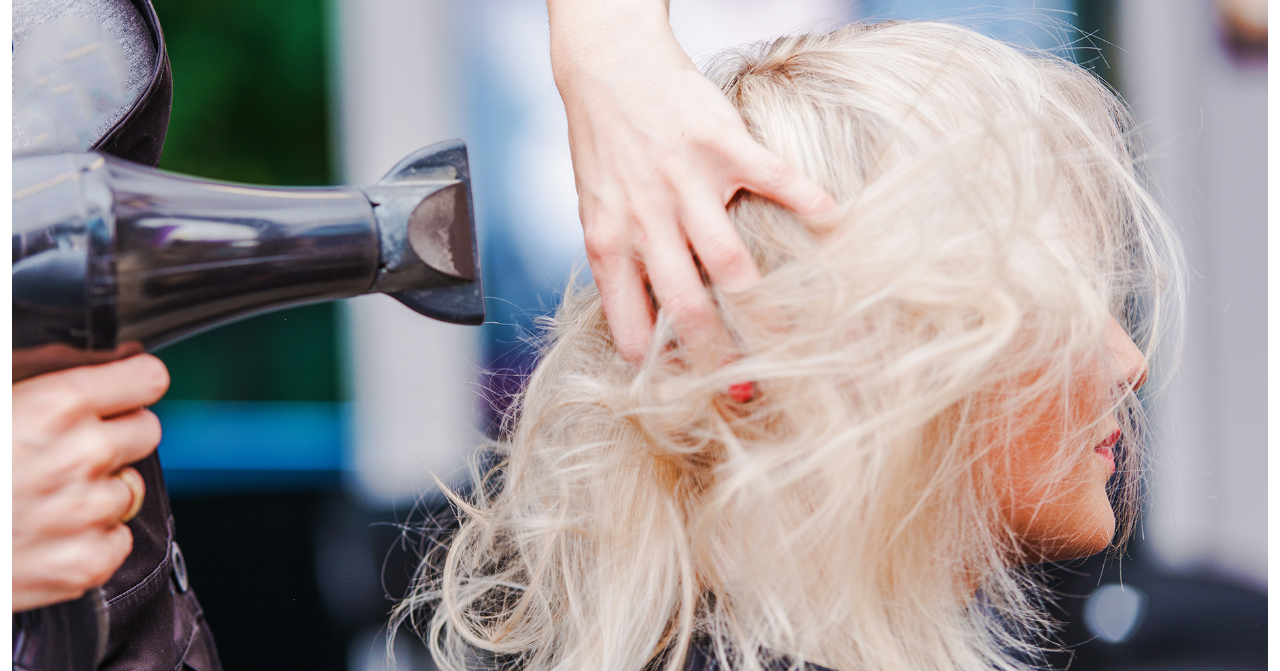
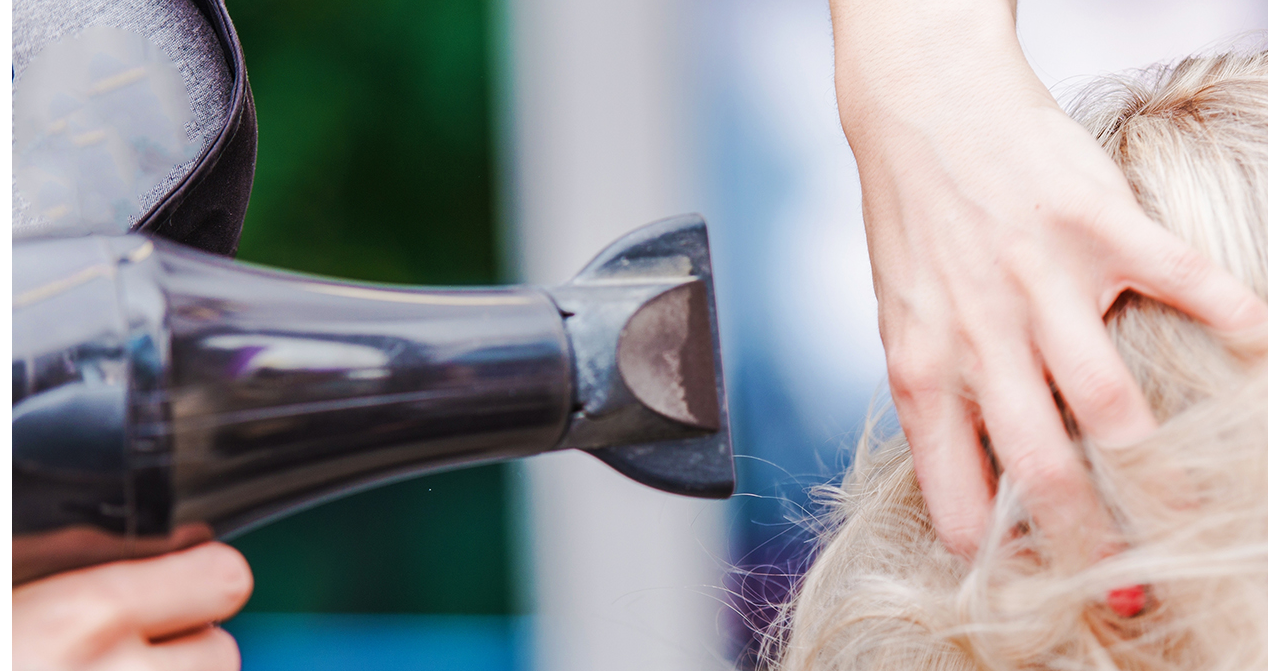
Before and after one commit to Agustin5/webPeluqueriaMartinez, a plain HTML site: page servicios.html in a window 1280 px wide. Shown: the part 129-800 px from the top of the page. Drawn offline with nearby package versions, Linux system fonts and the light colour scheme.

```diff
--- a/css/styles.css
+++ b/css/styles.css
@@ -346,6 +346,7 @@
     color: #ffffff;
 }
 
+
 .container-fluid{
     width: 100vw;
     overflow-x:hidden ;
--- a/servicios.html
+++ b/servicios.html
@@ -51,7 +51,7 @@
     <div class="row">
         <section class="section-2 row bg-succes min-vw-100">
           <div class="col-12 g-0">
-            <img src="./imagenes/secadodepelo.jpg" alt="" class="carrusel img-fluid">
+            <img src="./imagenes/secadodepelo.jpg" alt="" class="carrusel">
           </div>
         </section>
         <div class="row row-cols-1 row-cols-md-2 g-4">
```
Also changed, not shown: contacto.html (+2 -0 lines), nosotros.html (+3 -0 lines), nuestrotrabajos.html (+2 -0 lines).
